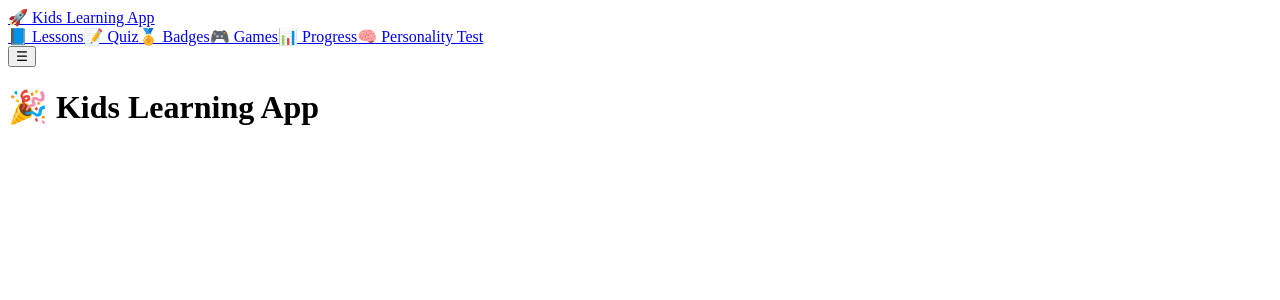
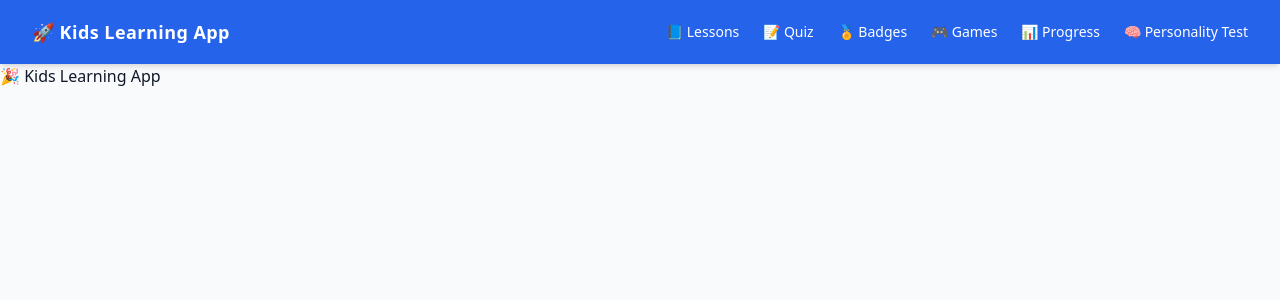
Before and after one commit to sourbhpal-del/kids-app-final, a Next.js app: page / in a window 1280 px wide. Shown: the top 300 px of the page. Built offline with nearby package versions, Linux system fonts and the light colour scheme.

Commit message:
Update globals.css

```diff
--- a/styles/globals.css
+++ b/styles/globals.css
@@ -1,14 +1,51 @@
-/* iOS notch safe-area helpers */
-:root { --safe-top: env(safe-area-inset-top); }
-.pt-safe { padding-top: env(safe-area-inset-top); }
+/* styles/globals.css */
 
-/* Respect users who prefer reduced motion */
-@media (prefers-reduced-motion: reduce) {
-  * { transition: none !important; animation: none !important; }
+/* Tailwind core layers */
+@tailwind base;
+@tailwind components;
+@tailwind utilities;
+
+/* App-wide base styling */
+:root {
+  /* You can tweak theme color here if you like */
+  --brand: #2563eb; /* tailwind blue-600 */
 }
 
-/* Smoother scrolling on iOS */
-html, body { -webkit-overflow-scrolling: touch; }
+/* Better typography + background defaults */
+html, body {
+  height: 100%;
+}
 
-/* Larger default tap target guidance (we already use generous padding) */
-a, button { -webkit-tap-highlight-color: transparent; }
+body {
+  @apply min-h-screen bg-gray-50 text-gray-900 antialiased;
+}
+
+/* Accessible focus style for links & buttons */
+a, button {
+  outline: none;
+}
+a:focus-visible, button:focus-visible {
+  @apply ring-2 ring-offset-2 ring-blue-500;
+}
+
+/* Smooth scrolling on iOS */
+html, body {
+  -webkit-overflow-scrolling: touch;
+}
+
+/* Respect reduced-motion preference */
+@media (prefers-reduced-motion: reduce) {
+  * {
+    animation: none !important;
+    transition: none !important;
+    scroll-behavior: auto !important;
+  }
+}
+
+/* Utility: safe-area padding for iOS notch when needed */
+.pt-safe {
+  padding-top: env(safe-area-inset-top);
+}
+.pb-safe {
+  padding-bottom: env(safe-area-inset-bottom);
+}
```
